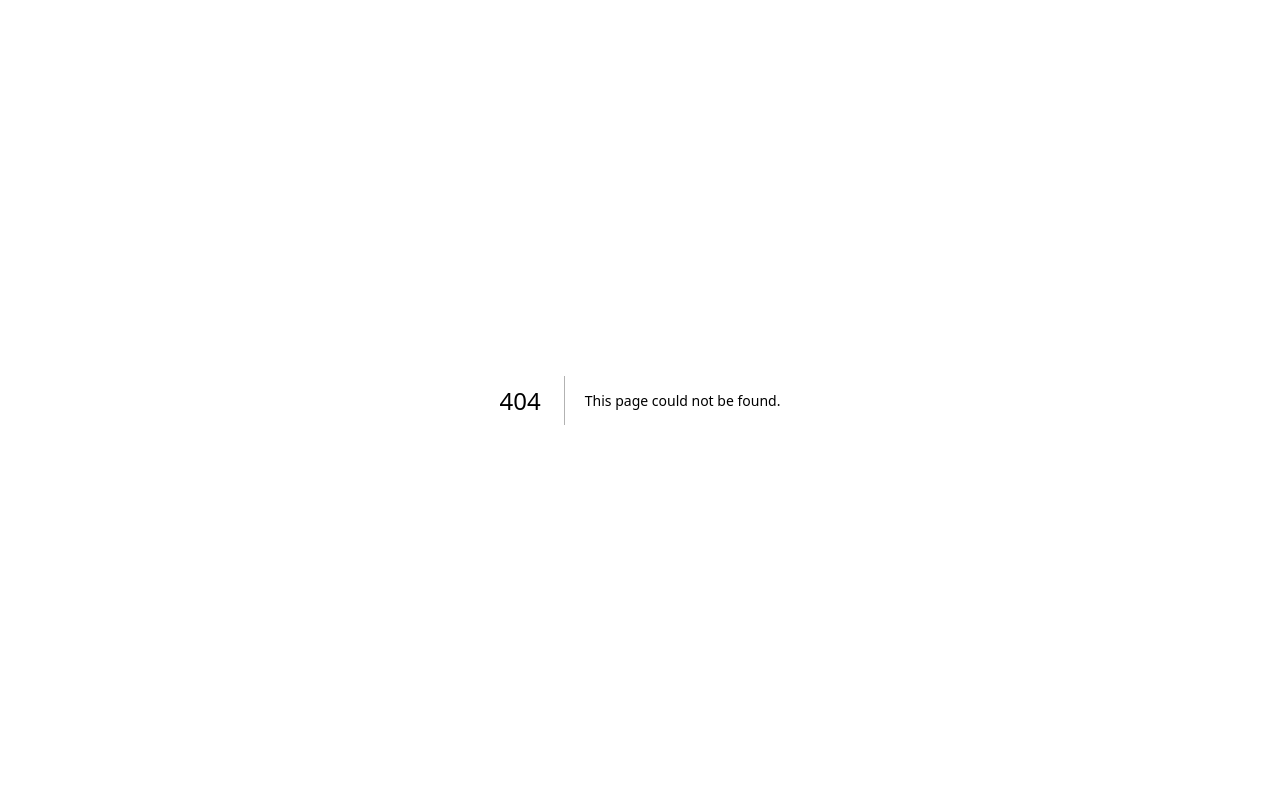
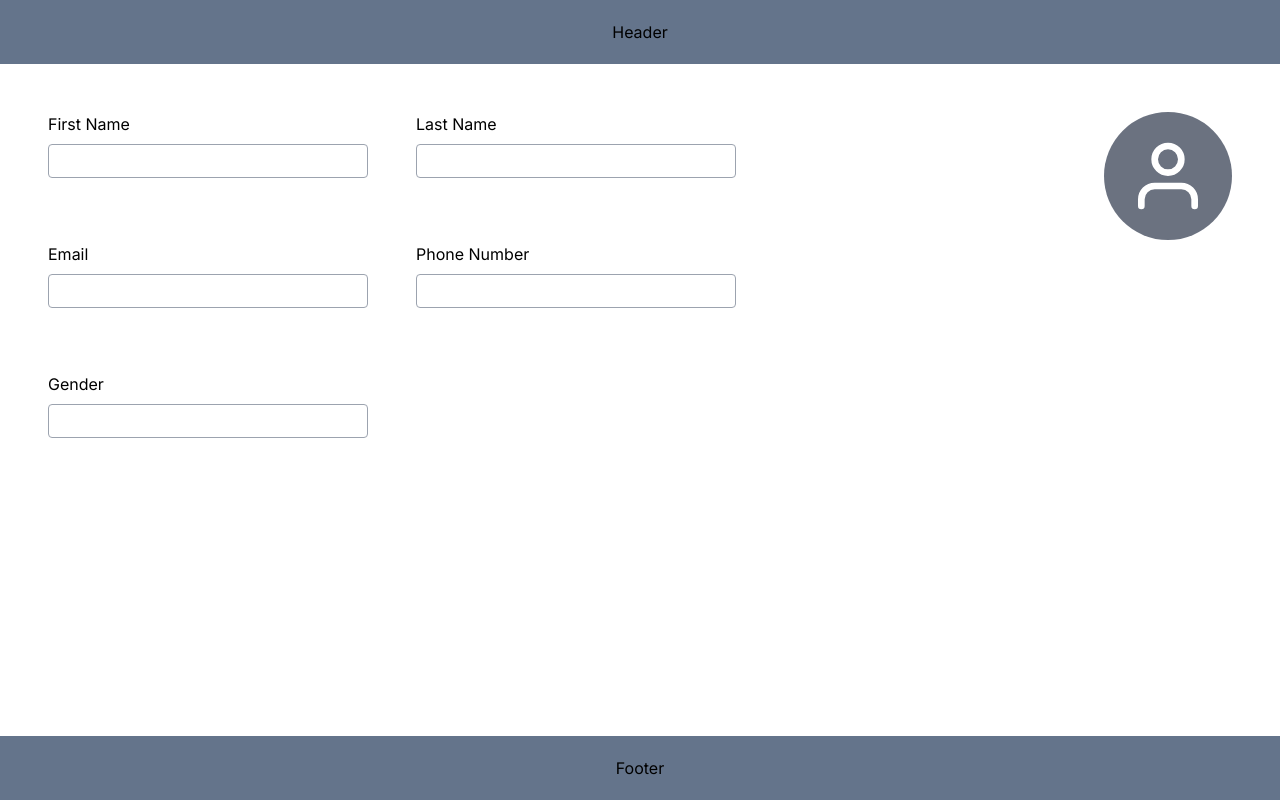
Before and after one commit to aryamanrishabh/swipply-fe, a Next.js app: page /1/profile in a window 1280 px wide. Before the commit this address had no page. Built offline with nearby package versions, Linux system fonts and the light colour scheme.

Commit message:
add profile page

```diff
--- /dev/null
+++ b/app/[usertype]/profile/page.js
@@ -0,0 +1,168 @@
+"use client";
+
+import { FiUser } from "react-icons/fi";
+import { useParams } from "next/navigation";
+
+import TextArea from "@/Components/TextArea";
+import TextInput from "@/Components/TextInput";
+
+import { CANDIDATE, RECRUITER } from "@/constants";
+
+const ProfilePage = () => {
+  const params = useParams();
+  const isRecruiter = params?.usertype === RECRUITER;
+  const isCandidate = params?.usertype === CANDIDATE;
+
+  return (
+    <div className="flex flex-1 p-12 items-start justify-between max-h-full overflow-auto ">
+      <div className="flex flex-col gap-y-16">
+        <div className="flex items-center gap-x-12">
+          <div className="flex flex-col gap-y-2">
+            <label className="label">First Name</label>
+            <TextInput />
+          </div>
+
+          <div className="flex flex-col gap-y-2">
+            <label className="label">Last Name</label>
+            <TextInput />
+          </div>
+        </div>
+
+        <div className="flex items-center gap-x-12">
+          <div className="flex flex-col gap-y-2">
+            <label className="label">Email</label>
+            <TextInput />
+          </div>
+
+          <div className="flex flex-col gap-y-2">
+            <label className="label">Phone Number</label>
+            <TextInput />
+          </div>
+        </div>
+
+        <div className="flex items-center gap-x-12">
+          <div className="flex flex-col gap-y-2">
+            <label className="label">Gender</label>
+            <TextInput />
+          </div>
+
+          {isCandidate && (
+            <div className="flex flex-col gap-y-2">
+              <label className="label">Date of Birth</label>
+              <TextInput />
+            </div>
+          )}
+        </div>
+
+        {isCandidate && (
+          <div className="flex items-center gap-x-12">
+            <div className="flex flex-col gap-y-2">
+              <label className="label">City</label>
+              <TextInput />
+            </div>
+
+            <div className="flex flex-col gap-y-2">
+              <label className="label">State</label>
+              <TextInput />
+            </div>
+          </div>
+        )}
+
+        {isCandidate && (
+          <div className="flex items-center gap-x-12">
+            <div className="flex flex-col gap-y-2">
+              <label className="label">Country</label>
+              <TextInput />
+            </div>
+
+            <div className="flex flex-col gap-y-2">
+              <label className="label">Zipcode</label>
+              <TextInput />
+            </div>
+          </div>
+        )}
+
+        {isCandidate && (
+          <div className="flex flex-col gap-y-2">
+            <label className="label">About Me</label>
+            <TextArea />
+          </div>
+        )}
+
+        {isCandidate && (
+          <div className="flex items-center gap-x-12">
+            <div className="flex flex-col gap-y-2">
+              <label className="label">Years of Experience</label>
+              <TextInput />
+            </div>
+
+            <div className="flex flex-col gap-y-2">
+              <label className="label">Type of Job you are looking for</label>
+              <TextInput />
+            </div>
+          </div>
+        )}
+
+        {isCandidate && (
+          <div className="flex items-center gap-x-12">
+            <div className="flex flex-col gap-y-2">
+              <label className="label">University</label>
+              <TextInput />
+            </div>
+
+            <div className="flex flex-col gap-y-2">
+              <label className="label">Degree</label>
+              <TextInput />
+            </div>
+          </div>
+        )}
+
+        {isCandidate && (
+          <div className="flex items-center gap-x-12">
+            <div className="flex flex-col gap-y-2">
+              <label className="label">Major</label>
+              <TextInput />
+            </div>
+
+            <div className="flex flex-col gap-y-2">
+              <label className="label">Graduation Date</label>
+              <TextInput />
+            </div>
+          </div>
+        )}
+
+        {isCandidate && (
+          <div className="flex items-center gap-x-12">
+            <div className="flex flex-col gap-y-2">
+              <label className="label">Current Organization</label>
+              <TextInput />
+            </div>
+
+            <div className="flex flex-col gap-y-2">
+              <label className="label">Current Role</label>
+              <TextInput />
+            </div>
+          </div>
+        )}
+
+        {isCandidate && (
+          <div className="flex flex-col gap-y-2 max-w-40">
+            <label className="label">Links</label>
+            {/* TODO: type + input */}
+            <TextInput />
+          </div>
+        )}
+      </div>
+      <div className="flex h-32 w-32 rounded-full bg-gray-500 items-center justify-center cursor-pointer relative overflow-hidden">
+        <FiUser color="white" size="5rem" />
+        <div className="flex opacity-0 transition w-full h-full absolute backdrop-brightness-50 hover:opacity-85 items-center justify-center">
+          <span className="text-xl font-semibold text-white">
+            Upload <br /> Picture
+          </span>
+        </div>
+      </div>
+    </div>
+  );
+};
+
+export default ProfilePage;
```
